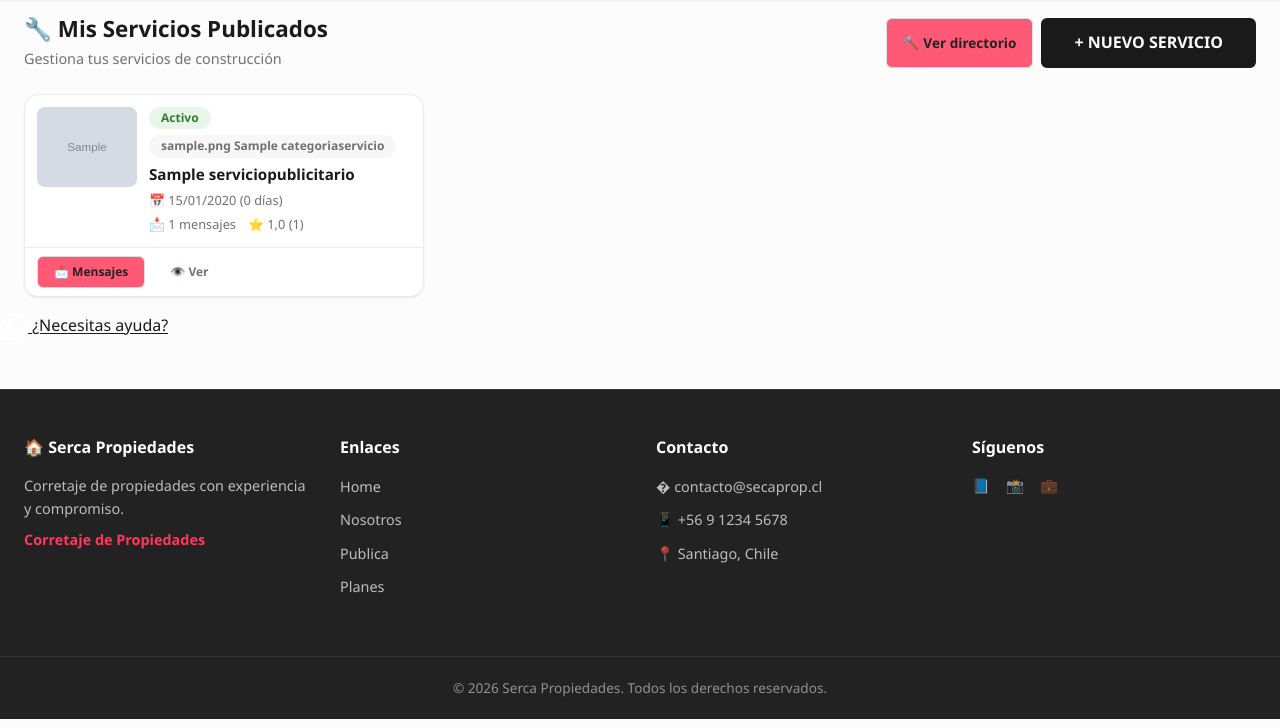
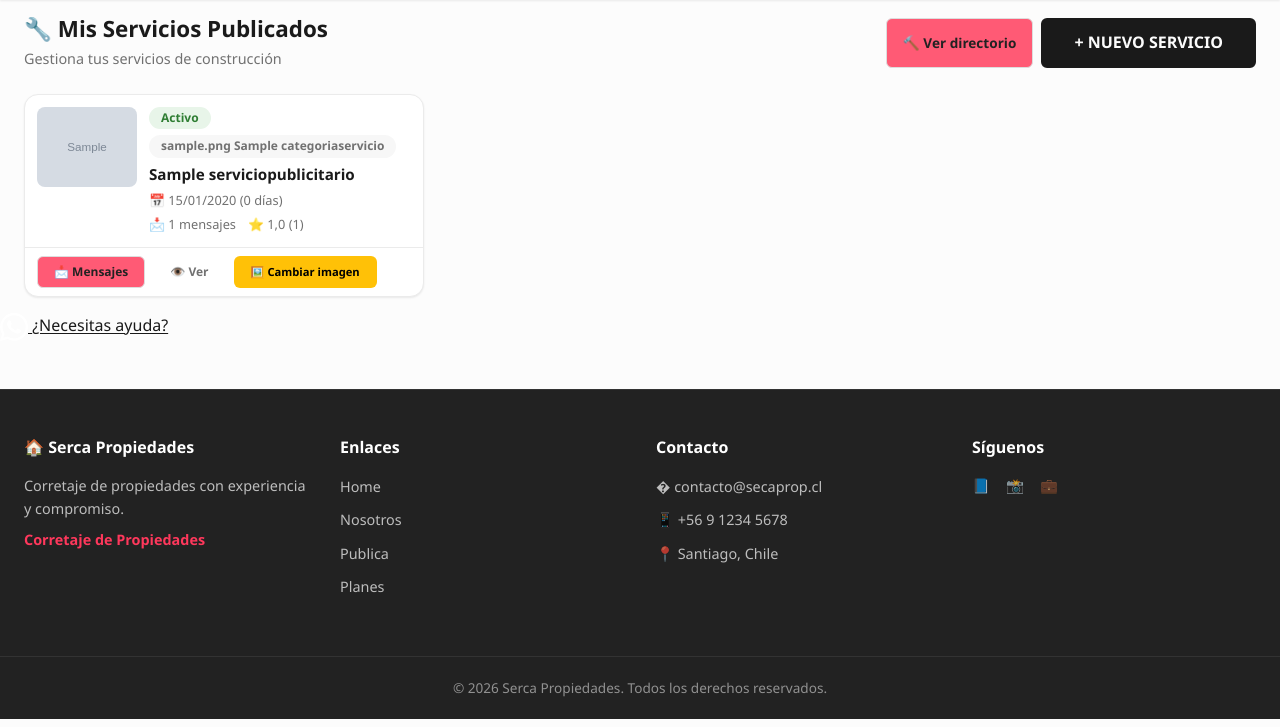
Before and after one commit to sercano74/SercaPropV01, a Django app: page /servicios/mis-servicios/ in a window 1280 px wide; the page is wider, and only the part inside the window is pictured. Shown: the part 73-800 px from the top of that part. Run offline with Django 5.2, Linux system fonts and the light colour scheme; a user stored in the database is signed in; tables that the repository leaves empty hold one stand-in row (values such as "Sample post"); grey boxes marked "Sample" are stand-in pictures.

Commit message:
corregir imagenes de servicios: subir/reemplazar imagen desde panel, fallback sin rutas rotas

```diff
--- a/a07serv/urls.py
+++ b/a07serv/urls.py
@@ -14,6 +14,7 @@ urlpatterns = [
 
     # Gestión del publicante
     path('mis-servicios/', views.gestion_mis_servicios, name='gestion_mis_servicios'),
+    path('mis-servicios/<int:servicio_id>/imagen/', views.subir_imagen_servicio, name='subir_imagen_servicio'),
     path('mis-servicios/<int:servicio_id>/mensajes/', views.log_mensajes_servicio, name='log_mensajes_servicio'),
 
     # Casos de Éxito (público)
--- a/a07serv/views.py
+++ b/a07serv/views.py
@@ -269,7 +269,7 @@ def confirmar_pago_servicio(request):
             categoria_id=data["categoria_id"],
             titulo=data["titulo"],
             descripcion=data["descripcion"],
-            imagen=imagen or "servicios/placeholder.jpg",
+            imagen=imagen,  # puede ser None -> los templates muestran el emoji 🔧
             sitio_web=data.get("sitio_web", ""),
             telefono_contacto=data.get("telefono", ""),
             email_contacto=data.get("email_contacto", ""),
@@ -345,6 +345,33 @@ def gestion_mis_servicios(request):
     return render(request, "servicios/gestion_mis_servicios.html", {
         "servicios": servicios,
     })
+
+
+@login_required
+def subir_imagen_servicio(request, servicio_id):
+    """El publicante sube o reemplaza la imagen de su servicio."""
+    servicio = get_object_or_404(
+        ServicioPublicitario,
+        id=servicio_id,
+        publicante=request.user,
+    )
+
+    if request.method != "POST":
+        return redirect("gestion_mis_servicios")
+
+    imagen = request.FILES.get("imagen")
+    if not imagen:
+        messages.error(request, "Debes seleccionar una imagen.")
+        return redirect("gestion_mis_servicios")
+
+    try:
+        imagen.file.seek(0)
+    except Exception:
+        pass
+    servicio.imagen = imagen
+    servicio.save(update_fields=["imagen", "updated_at"])
+    messages.success(request, "✅ Imagen del servicio actualizada correctamente.")
+    return redirect("gestion_mis_servicios")
 
 
 @login_required
--- a/templates/servicios/gestion_mis_servicios.html
+++ b/templates/servicios/gestion_mis_servicios.html
@@ -47,11 +47,18 @@
                 </div>
             </div>
         </div>
-        <div style="padding:8px 12px;border-top:1px solid var(--ds-border-light);display:flex;gap:8px;flex-wrap:wrap;">
+        <div style="padding:8px 12px;border-top:1px solid var(--ds-border-light);display:flex;gap:8px;flex-wrap:wrap;align-items:center;">
             <a href="{% url 'log_mensajes_servicio' s.id %}" class="btn btn-outline btn-sm" style="font-size:0.75rem;">
                 📩 Mensajes {% if s.mensajes_no_leidos > 0 %}<span style="background:var(--ds-primary);color:white;border-radius:50%;padding:1px 6px;font-size:0.65rem;margin-left:4px;">{{ s.mensajes_no_leidos }}</span>{% endif %}
             </a>
             <a href="{% url 'detalle_servicio' s.id %}" class="btn btn-ghost btn-sm" style="font-size:0.75rem;">👁️ Ver</a>
+            <form method="POST" action="{% url 'subir_imagen_servicio' s.id %}" enctype="multipart/form-data" style="display:inline-flex;gap:6px;align-items:center;">
+                {% csrf_token %}
+                <label class="btn btn-warning btn-sm" style="font-size:0.7rem;cursor:pointer;margin:0;">
+                    🖼️ {{ s.imagen|yesno:"Cambiar imagen,Subir imagen" }}
+                    <input type="file" name="imagen" accept="image/*" style="display:none;" onchange="this.form.submit()">
+                </label>
+            </form>
         </div>
     </div>
     {% endfor %}
```
Also changed, not shown: scripts/arreglar_imagen_servicios.py (added, +33 -0 lines).
